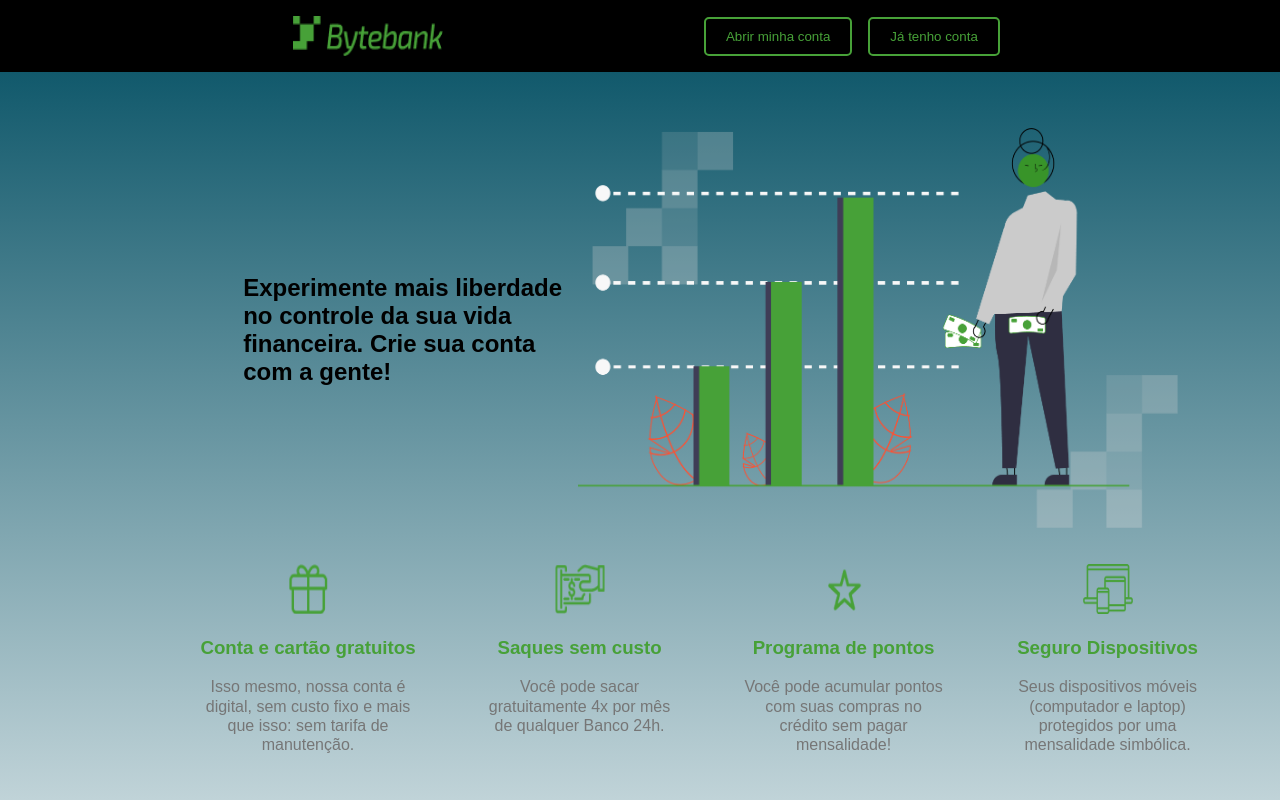
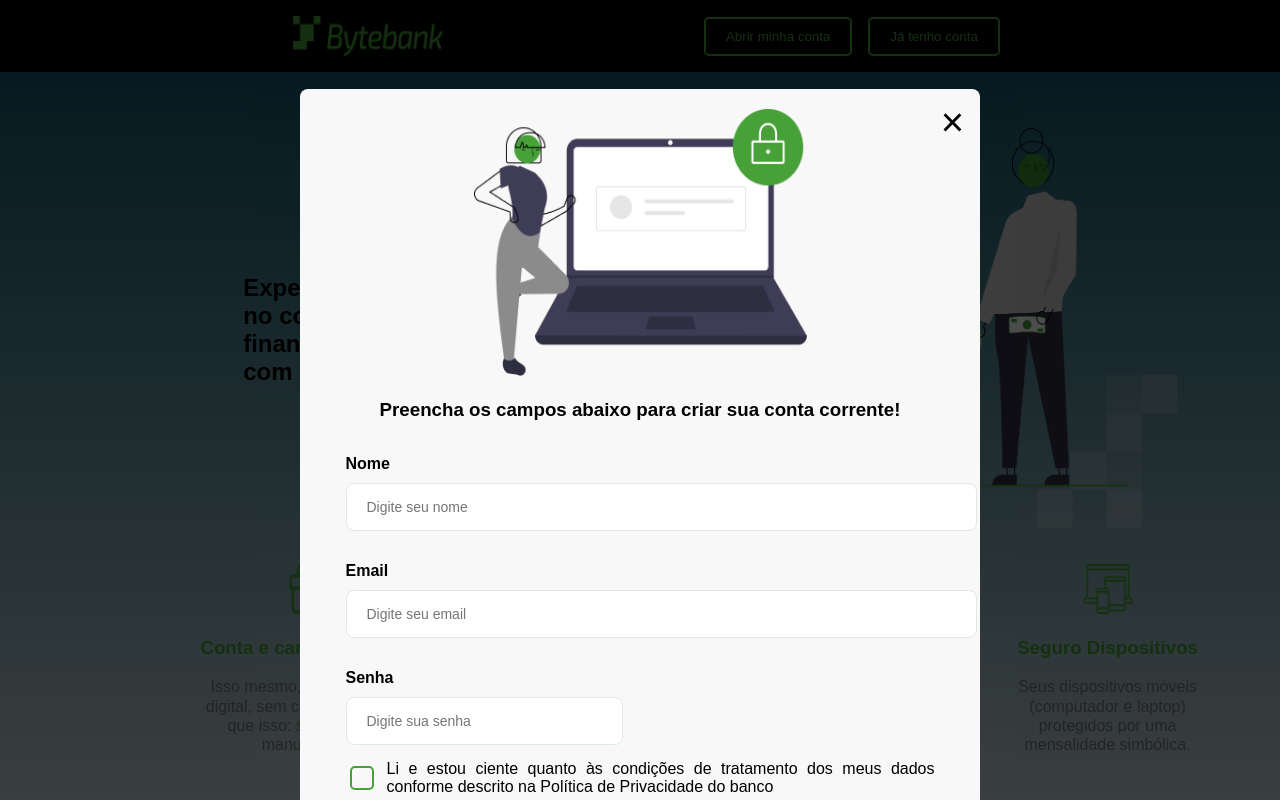
Before and after one commit to AlanGustav0/tech-challenge-fiap-01, a Next.js app: page / in a window 1280 px wide. Both pictures are taken after a click on the button "Abrir minha conta". Shown: the top 800 px of the page. Built offline with nearby package versions, Linux system fonts and the light colour scheme.

Commit message:
feature: Implementação de modal de Cadastro

```diff
--- /dev/null
+++ b/src/app/modalRegister/RegisterModal.css
@@ -0,0 +1,135 @@
+.modal-overlay {
+    position: absolute;
+    top: 0;
+    left: 0;
+    right: 0;
+    bottom: 0;
+    background: rgba(0, 0, 0, 0.7);
+    display: flex;
+    justify-content: center;
+    align-items: center;
+    opacity: 0;
+    transition: opacity 0.3s ease;
+    pointer-events: none;
+}
+.modal-overlay.open {
+    opacity: 1;
+    pointer-events: auto;
+    z-index: 1000;
+    height:75vw;
+}
+
+.modal-content {
+    display: flex;
+    flex-direction: column;
+    align-items: center;
+    background: #F8F8F8;
+    padding: 20px;
+    border-radius: 8px;
+    width: 50%;
+    position: relative;
+    height: auto;
+    transform: translateY(-20px);
+    opacity: 0;
+    transition: transform 0.3s ease, opacity 0.3s ease;
+
+}
+
+.modal-content.open{
+    max-width: 792px;
+}
+
+.register-container{
+    max-width: 589px;
+}
+
+.form-register{
+    display: flex;
+    justify-content:start;
+    flex-direction: column;
+}
+.form-group {
+    margin-bottom: 15px;
+}
+
+input[type="text"] {
+    width: 100%;
+    padding: 10px;
+    border: 1px solid #DEE9EA;
+    border-radius: 8px;
+    color: #8B8B8B;
+    font-size: 14px;
+    padding: 15px 20px 15px 20px;
+}
+
+input[type="email"] {
+    width: 100%;
+    padding: 10px;
+    border: 1px solid #DEE9EA;
+    border-radius: 8px;
+    color: #8B8B8B;
+    font-size: 14px;
+    padding: 15px 20px 15px 20px;
+}
+
+input[type=password] {
+    width: 40%;
+    padding: 10px;
+    align-self: flex-start;
+    display: flex;
+    border: 1px solid #DEE9EA;
+    border-radius: 8px;
+    color: #8B8B8B;
+    font-size: 14px;
+    padding: 15px 20px 15px 20px;
+}
+
+
+input[type=checkbox]{
+    appearance: none;
+    width: 20px;
+    height: 20px;
+    border-radius: 5px;
+    border: 2px solid #47A138;
+    font-weight: 400;
+}
+
+.group-checkbox{
+    display: flex;
+    align-items: center;
+    text-align: justify;
+    gap: 10px;
+    max-width: 650px;
+}
+
+.name-register{
+    display: flex;
+    font-weight: 700;
+    margin-bottom: 10px;
+}
+.email-register{
+    display: flex;
+    font-weight: 700;
+    margin-bottom: 10px;
+}
+.password-register{
+    display: flex;
+    font-weight: 700;
+    margin-bottom: 10px;
+}
+
+.submit-button-register {
+    padding: 8px;
+    background-color: #FF5031;
+    color: white;
+    border: none;
+    border-radius: 8px;
+    cursor: pointer;
+    height: 40px;
+    width: 20%;
+    &:hover{
+        background-color: #47A138;
+        color: white;
+        border: none;
+    }
+}
--- /dev/null
+++ b/src/app/modalRegister/RegisterModal.js
@@ -0,0 +1,93 @@
+import React, { useEffect, useRef, useState } from "react";
+import "./RegisterModal.css";
+import Image from "next/image";
+
+const RegisterModal = ({ onClose }) => {
+  const modalRef = useRef(null);
+  const [isOpen, setIsOpen] = useState(false);
+
+  useEffect(() => {
+    setIsOpen(true);
+
+    const handleClickOutside = (event) => {
+      if (modalRef.current && !modalRef.current.contains(event.target)) {
+        setIsOpen(false);
+        onClose();
+      }
+    };
+
+    document.addEventListener("mousedown", handleClickOutside);
+
+    return () => {
+      document.removeEventListener("mousedown", handleClickOutside);
+    };
+  }, [onClose]);
+  return (
+    <div className={`modal-overlay ${isOpen ? "open" : ""}`}>
+      <div className={`modal-content ${isOpen ? "open" : ""}`} ref={modalRef}>
+        <div className="register-container">
+          <button
+            className="close-button"
+            onClick={() => {
+              setIsOpen(false);
+              onClose();
+            }}
+          >
+            ×
+          </button>
+          <Image
+            className="imgLogin"
+            src="/image_register.png"
+            alt="imagem login"
+            width={333}
+            height={267}
+          />
+          <h3>Preencha os campos abaixo para criar sua conta corrente!</h3>
+          <form>
+            <div className="form-register">
+              <p className="name-register">Nome</p>
+              <div className="form-group">
+                <input
+                  type="text"
+                  id="nome"
+                  placeholder="Digite seu nome"
+                  required
+                />
+              </div>
+              <p className="email-register">Email</p>
+              <div className="form-group">
+                <input
+                  type="email"
+                  id="email"
+                  placeholder="Digite seu email"
+                  required
+                />
+              </div>
+              <p className="password-register">Senha</p>
+              <div className="form-group">
+                <input
+                  type="password"
+                  id="password"
+                  placeholder="Digite sua senha"
+                  required
+                />
+              </div>
+              <div className="form-group group-checkbox">
+                <input type="checkbox" id="terms" required />
+                <label htmlFor="terms">
+                  Li e estou ciente quanto às condições de tratamento dos meus
+                  dados conforme descrito na Política de Privacidade do banco
+                </label>
+              </div>
+            </div>
+            <button type="submit" className="submit-button-register">
+              Criar conta
+            </button>
+          </form>
+        </div>
+      </div>
+    </div>
+  );
+};
+
+export default RegisterModal;
--- a/src/app/page.js
+++ b/src/app/page.js
@@ -3,11 +3,13 @@
 import Image from 'next/image';
 import { useState, useEffect } from 'react';
 import LoginModal from './modalLogin/LoginModal'; // Importando o modal
+import RegisterModal from './modalRegister/RegisterModal';
 
 export default function HomePage() {
     const [menuOpen, setMenuOpen] = useState(false);
     const [windowWidth, setWindowWidth] = useState(1352);
     const [isModalOpen, setIsModalOpen] = useState(false); // Estado do modal
+    const [isModalRegisterOpen, setIsModalRegisterOpen] = useState(false); // Estado do modal
 
     const toggleMenu = () => {
         setMenuOpen(!menuOpen);
@@ -32,7 +34,7 @@ export default function HomePage() {
 
                 {windowWidth > 768 && (
                     <div className="button-container">
-                        <button className="button">Abrir minha conta</button>
+                        <button className="button" onClick={() => setIsModalRegisterOpen(true)}>Abrir minha conta</button>
                         <button className="button secondary" onClick={() => setIsModalOpen(true)}>Já tenho conta</button>
                     </div>
                 )}
@@ -62,7 +64,7 @@ export default function HomePage() {
                 {windowWidth <= 768 && (
                     <>
                         <div className="button-container">
-                            <button className="button">Abrir minha conta</button>
+                            <button className="button" onClick={() => setIsModalRegisterOpen(true)}>Abrir minha conta</button>
                             <button className="button secondary" onClick={() => setIsModalOpen(true)}>Já tenho conta</button>
                         </div>
                         <h2 className='vantagemBanco'>Vantagens do nosso banco:</h2>
@@ -144,6 +146,7 @@ export default function HomePage() {
             </footer>
 
             {isModalOpen && <LoginModal onClose={() => setIsModalOpen(false)} />} {/* Renderizando o modal */}
+            {isModalRegisterOpen && <RegisterModal onClose={() => setIsModalRegisterOpen(false)} />} {/* Renderizando o modal */}
         </div>
     );
 }
```
Also changed, not shown: package.json (+4 -3 lines), public/image_register.png (added), 1 other file (tests, documents, lock files or other folders).
